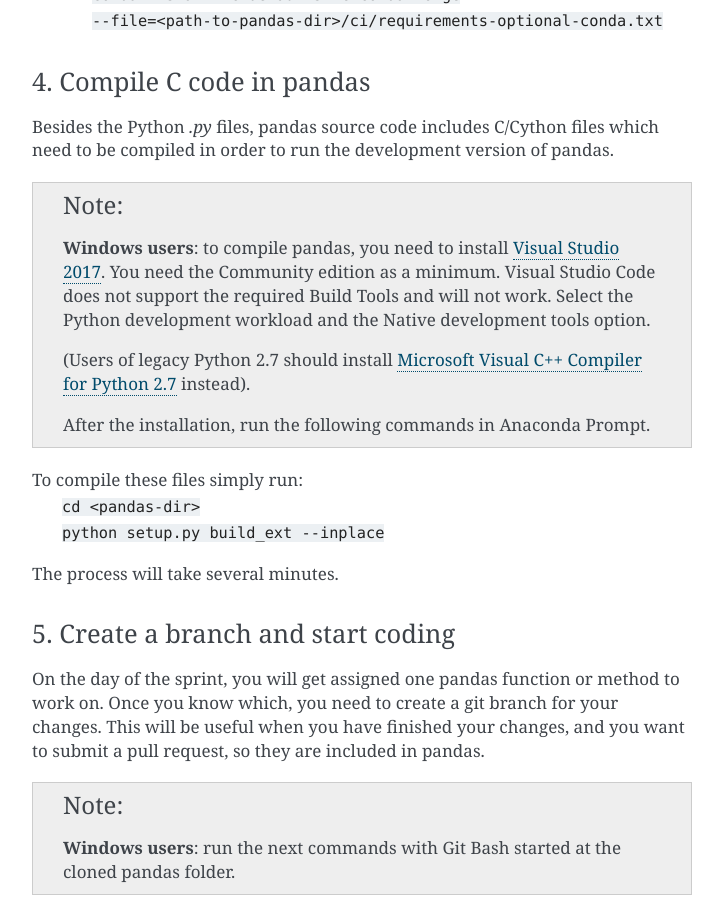
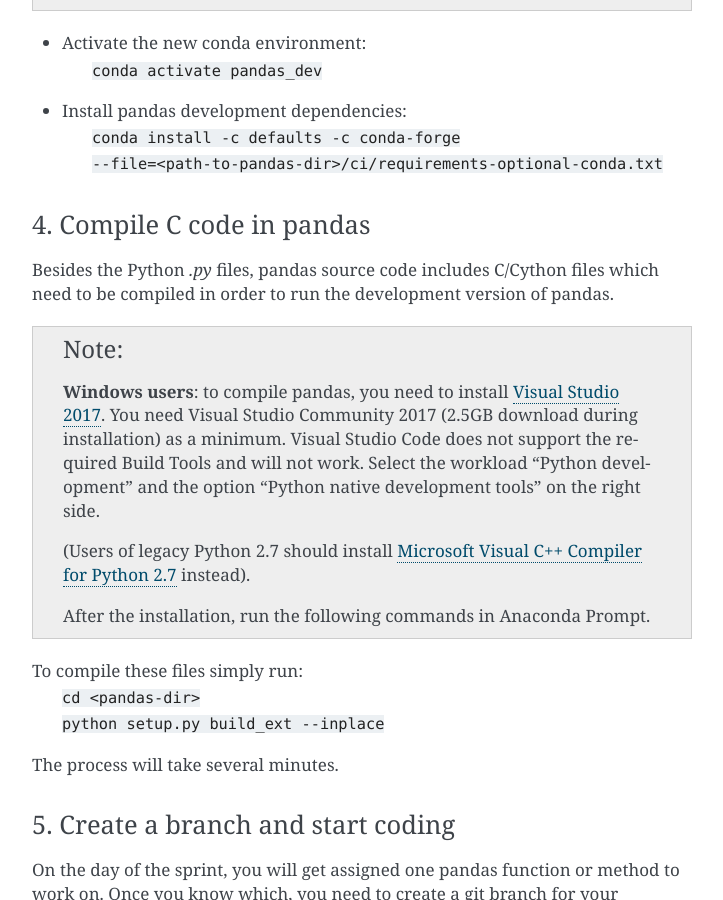
Before and after one commit to python-sprints/python-sprints.github.io, a Sphinx documentation site: the page built from pandas/guide/source/pandas_setup.rst, in a window 1280 px wide and 900 px high, scrolled down 2342 px. Shown: the whole window, without its empty margins (388-1111 px from the left). Built offline with Sphinx 7.4.7, drawn with Linux system fonts in a browser that asks for light colours; some of the changed text lies outside the part shown.

Commit message:
pandas setup: Windows user, Visual Studio (#66)

```diff
--- a/pandas/guide/source/pandas_setup.rst
+++ b/pandas/guide/source/pandas_setup.rst
@@ -61,6 +61,12 @@ repository:
 
     | ``git remote add upstream https://github.com/pandas-dev/pandas``
 
+On how to fetch the latest updates from the pandas repository, follow the steps in `Syncing a Fork <https://help.github.com/articles/syncing-a-fork/>`_:
+    | ``git fetch upstream``
+    | ``git checkout master``
+    | ``git merge upstream/master``
+
+
 3. Set up a Python environment
 ~~~~~~~~~~~~~~~~~~~~~~~~~~~~~~
 
@@ -91,8 +97,8 @@ Besides the Python `.py` files, pandas source code includes C/Cython files
 which need to be compiled in order to run the development version of pandas.
 
 .. note::
-    **Windows users**: to compile pandas, you need to install `Visual Studio 2017 <https://www.visualstudio.com/>`_. You need the Community edition as a minimum. Visual Studio Code does not support the required Build Tools and will not work.
-    Select the Python development workload and the Native development tools option.
+    **Windows users**: to compile pandas, you need to install `Visual Studio 2017 <https://www.visualstudio.com/>`_. You need Visual Studio Community 2017 (2.5GB download during installation) as a minimum. Visual Studio Code does not support the required Build Tools and will not work.
+    Select the workload "Python development" and the option "Python native development tools" on the right side.
 
     (Users of legacy Python 2.7 should install `Microsoft Visual C++ Compiler for Python 2.7 <https://www.microsoft.com/download/details.aspx?id=44266>`_ instead).
 
```
